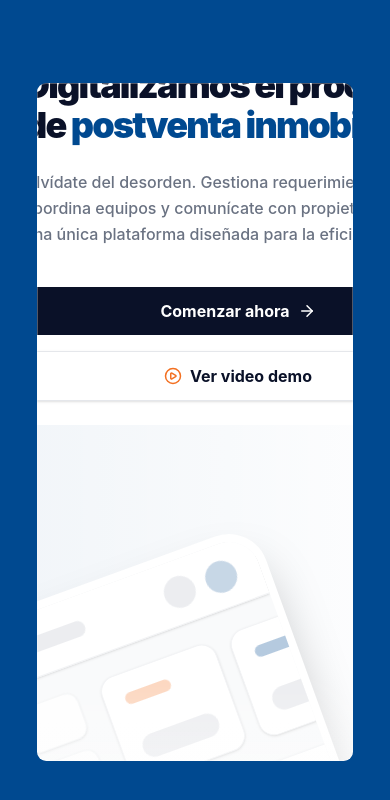
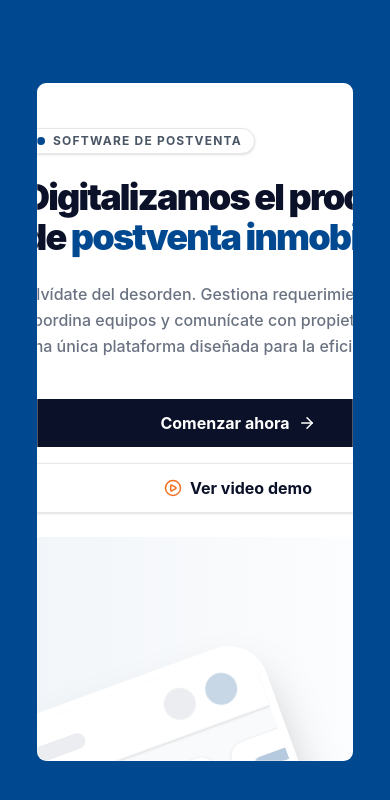
Before and after one commit to elblood21/postventa-landing, a React (Vite) app: page / in a window 390 px wide. Shown: the top 800 px of the page. Built offline with nearby package versions, Linux system fonts and the light colour scheme; grey boxes are pictures that could not be loaded.

Commit message:
Fix: Mobile spacing in Hero and refine Navbar button typography

```diff
--- a/src/components/Hero.tsx
+++ b/src/components/Hero.tsx
@@ -3,8 +3,8 @@ import { ArrowRight, PlayCircle } from 'lucide-react';
 
 export const Hero = () => {
   return (
-    <section className="relative pt-20 pb-20 md:pt-32 overflow-hidden bg-white min-h-[90vh] flex items-center">
-      <div className="relative max-w-7xl mx-auto px-6 w-full grid lg:grid-cols-2 gap-16 items-center z-10 -mt-16">
+    <section className="relative pt-32 pb-20 lg:pt-32 overflow-hidden bg-white min-h-[90vh] flex items-center">
+      <div className="relative max-w-7xl mx-auto px-6 w-full grid lg:grid-cols-2 gap-16 items-center z-10 lg:-mt-16">
 
         {/* Lado Izquierdo: Imagen en forma personalizada */}
         <motion.div
--- a/src/components/Navbar.tsx
+++ b/src/components/Navbar.tsx
@@ -19,7 +19,7 @@ export const Navbar = () => {
           <a href="#contact" className="hover:text-brand-blue transition-colors">Contacto</a>
         </div>
 
-        <button className="bg-brand-blue text-white px-5 py-2 rounded-full text-sm font-semibold hover:bg-brand-blue/90 transition-all shadow-lg shadow-brand-blue/20">
+        <button className="bg-brand-blue text-white px-4 py-2 rounded-full text-[13px] font-semibold hover:bg-brand-blue/90 transition-all shadow-lg shadow-brand-blue/20">
           Comenzar ahora
         </button>
       </div>
```
